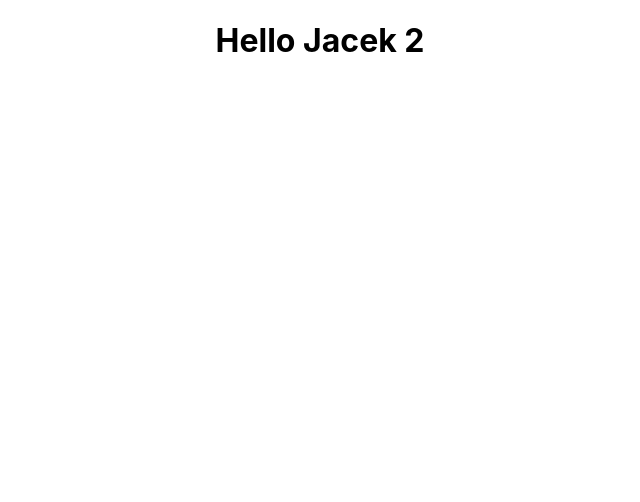
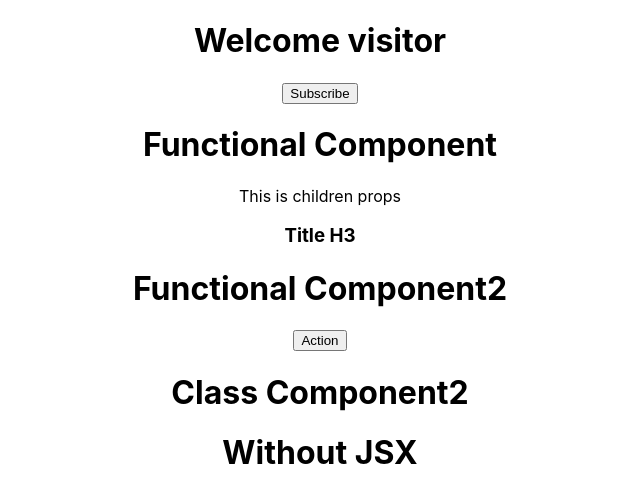
Before and after one commit to jaceksen/helloWorldWishwas, a React (Create React App) app: page / in a window 1280 px wide. Shown: the top 502 px of the page, without its empty margins (320-960 px from the left). Built offline with nearby package versions, Linux system fonts and the light colour scheme.

Commit message:
Lekcja 10

```diff
--- a/src/App.js
+++ b/src/App.js
@@ -1,11 +1,23 @@
 import React from 'react';
 import './App.css';
 import Greet from './components/Greet';
+import Welcome from './components/Welcome';
+import Hello from './components/Hello';
+import Message from './components/Message';
 
 function App() {
   return (
     <div className="App">
-      <Greet />
+      <Message />
+      <Greet name="Component">
+        <p>This is children props</p>
+        <h3>Title H3</h3>
+      </Greet>
+      <Greet name="Component2">
+        <button>Action</button>
+      </Greet>
+      <Welcome rodzaj="Component2"/>
+      <Hello />
     </div>
   );
 }
--- a/src/components/Greet.js
+++ b/src/components/Greet.js
@@ -4,6 +4,14 @@ import React from 'react';
 //     return <h1>Hello Jacek</h1>
 // }
 
-const Greet = () => <h1>Hello Jacek 2</h1>
+const Greet = props => {
+  console.log(props.children);
+  return (
+    <div>
+      <h1>Functional {props.name}</h1>
+      { props.children }
+    </div>
+  );
+};
 
 export default Greet;
--- /dev/null
+++ b/src/components/Hello.js
@@ -0,0 +1,12 @@
+import React from 'react';
+
+const Hello = () => {
+    // return (
+    //     <div className="Klasa1">
+    //         <h1>JSX</h1>
+    //     </div>
+    // )
+    return React.createElement('div', {id: 'pierwszyDiv', className: 'Kalsa1'}, React.createElement('h1', null, 'Without JSX'));
+}
+
+export default Hello;
--- /dev/null
+++ b/src/components/Message.js
@@ -0,0 +1,27 @@
+import React, { Component } from 'react';
+
+class Message extends Component {
+  constructor() {
+    super();
+    this.state = {
+      message: 'Welcome visitor'
+    };
+  }
+
+  changeMessage() {
+      this.setState({
+        message: 'Thank you for subscribing'
+      });
+  }
+
+  render() {
+    return (
+      <div>
+        <h1>{this.state.message}</h1>
+        <button onClick={() => this.changeMessage()}>Subscribe</button>
+      </div>
+    );
+  }
+}
+
+export default Message;
--- /dev/null
+++ b/src/components/Welcome.js
@@ -0,0 +1,9 @@
+import React, { Component } from 'react';
+
+class Welcome extends Component {
+    render() {
+        return <h1>Class { this.props.rodzaj }</h1>
+    }
+}
+
+export default Welcome;
```
